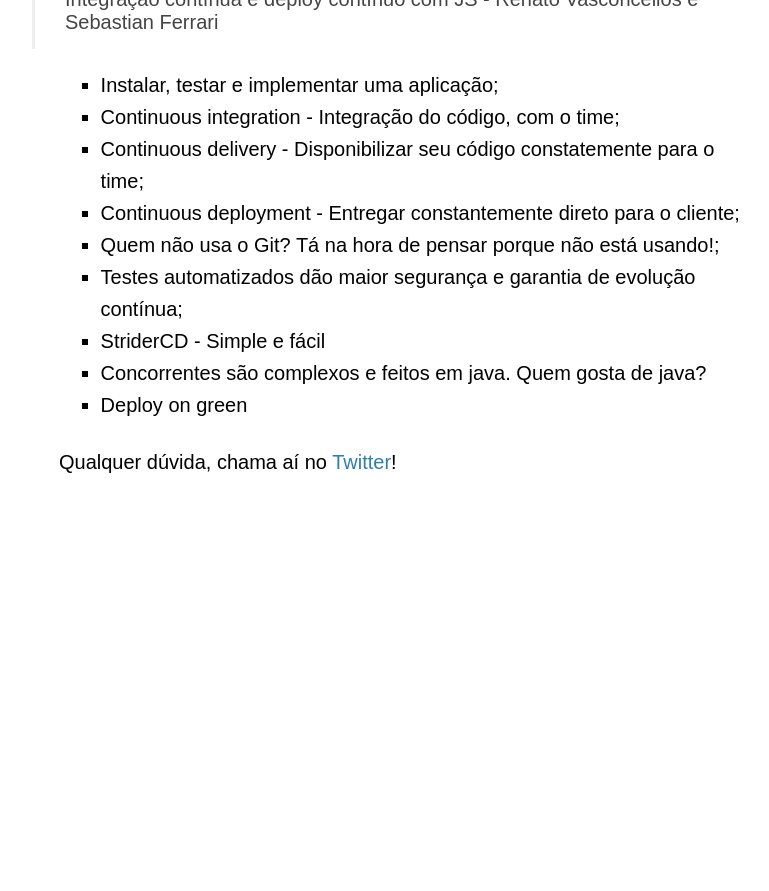
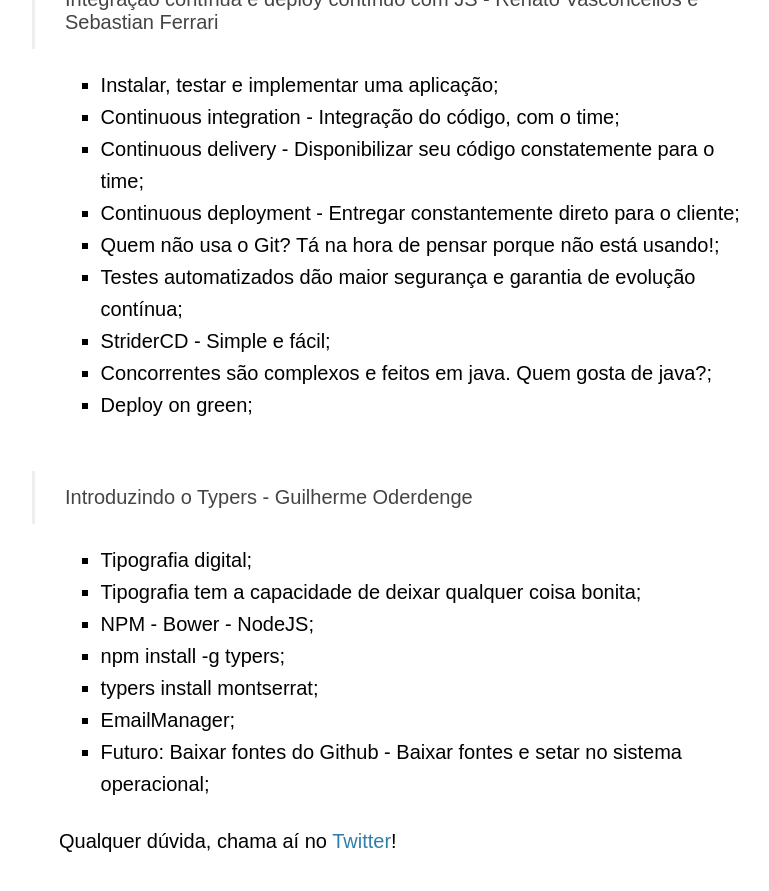
Before and after one commit to fabriciomrkonell/fabriciomrkonell, a Jekyll site: the page built from _posts/2014-11-21-front-in-floripa-o-evento-2014.markdown, in a window 1280 px wide and 900 px high, scrolled down 1543 px. Shown: the top 891 px of the window, without its empty margins (231-1000 px from the left). Built offline with Jekyll 4.4.1, drawn with Linux system fonts in a browser that asks for light colours; some web fonts are replaced; Markdown is read by kramdown in place of the engine named in the settings; comment, search, counter and statistics services are not loaded; before the commit the page ends 2064 px from its top, so only the background shows below that.

Commit message:
Front In Floripa

```diff
--- a/_posts/2014-11-21-front-in-floripa-o-evento-2014.markdown
+++ b/_posts/2014-11-21-front-in-floripa-o-evento-2014.markdown
@@ -32,8 +32,18 @@
 * Continuous deployment - Entregar constantemente direto para o cliente;
 * Quem não usa o Git? Tá na hora de pensar porque não está usando!;
 * Testes automatizados dão maior segurança e garantia de evolução contínua;
-* StriderCD - Simple e fácil
-* Concorrentes são complexos e feitos em java. Quem gosta de java?
-* Deploy on green
+* StriderCD - Simple e fácil;
+* Concorrentes são complexos e feitos em java. Quem gosta de java?;
+* Deploy on green;
+
+<h3>Introduzindo o Typers - Guilherme Oderdenge</h3>
+* Tipografia digital;
+* Tipografia tem a capacidade de deixar qualquer coisa bonita;
+* NPM - Bower - NodeJS;
+* npm install -g typers;
+* typers install montserrat;
+* EmailManager;
+* Futuro: Baixar fontes do Github - Baixar fontes e setar no sistema operacional;
+
 
 Qualquer dúvida, chama aí no <a href="https://twitter.com/realronchi" target="blank">Twitter</a>!
```
